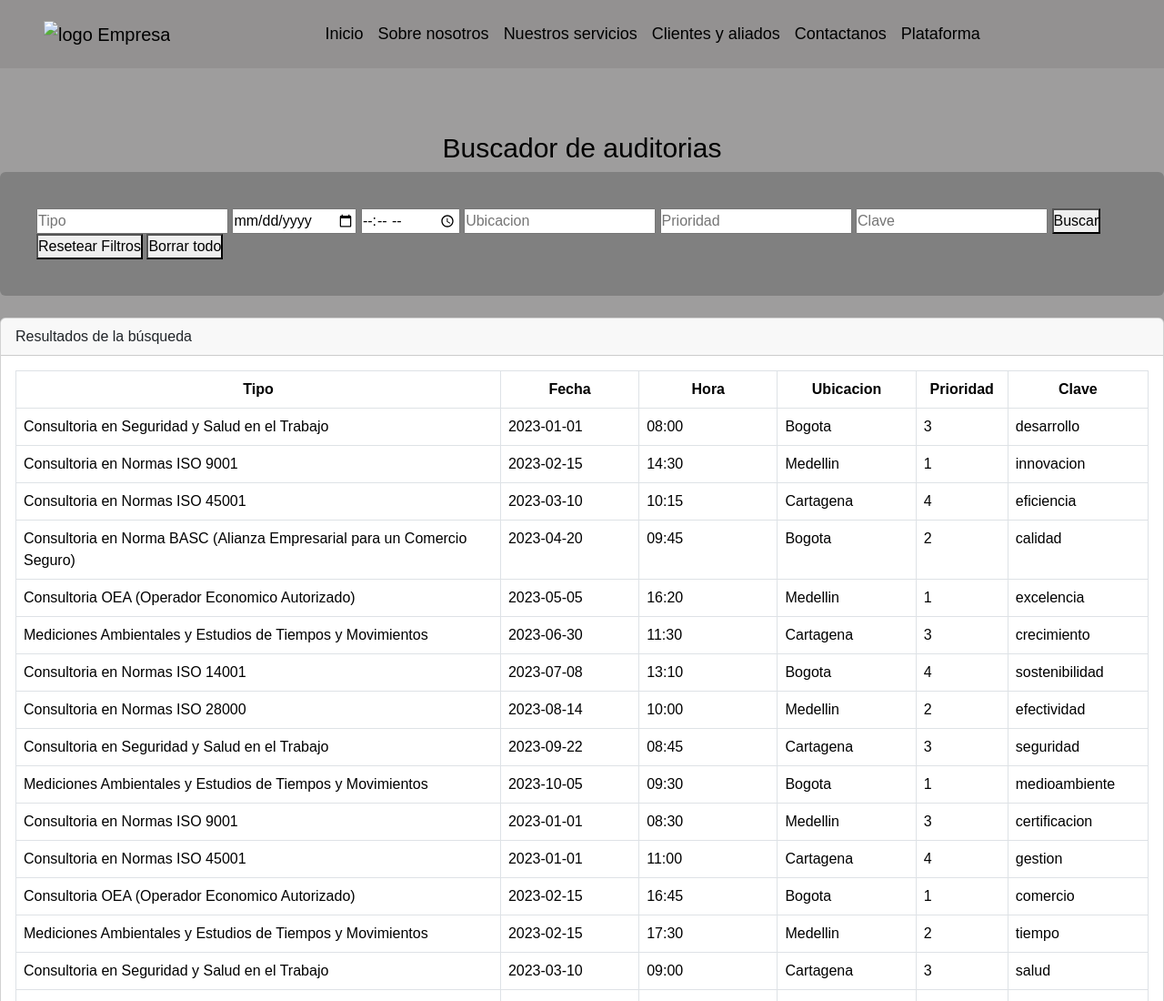
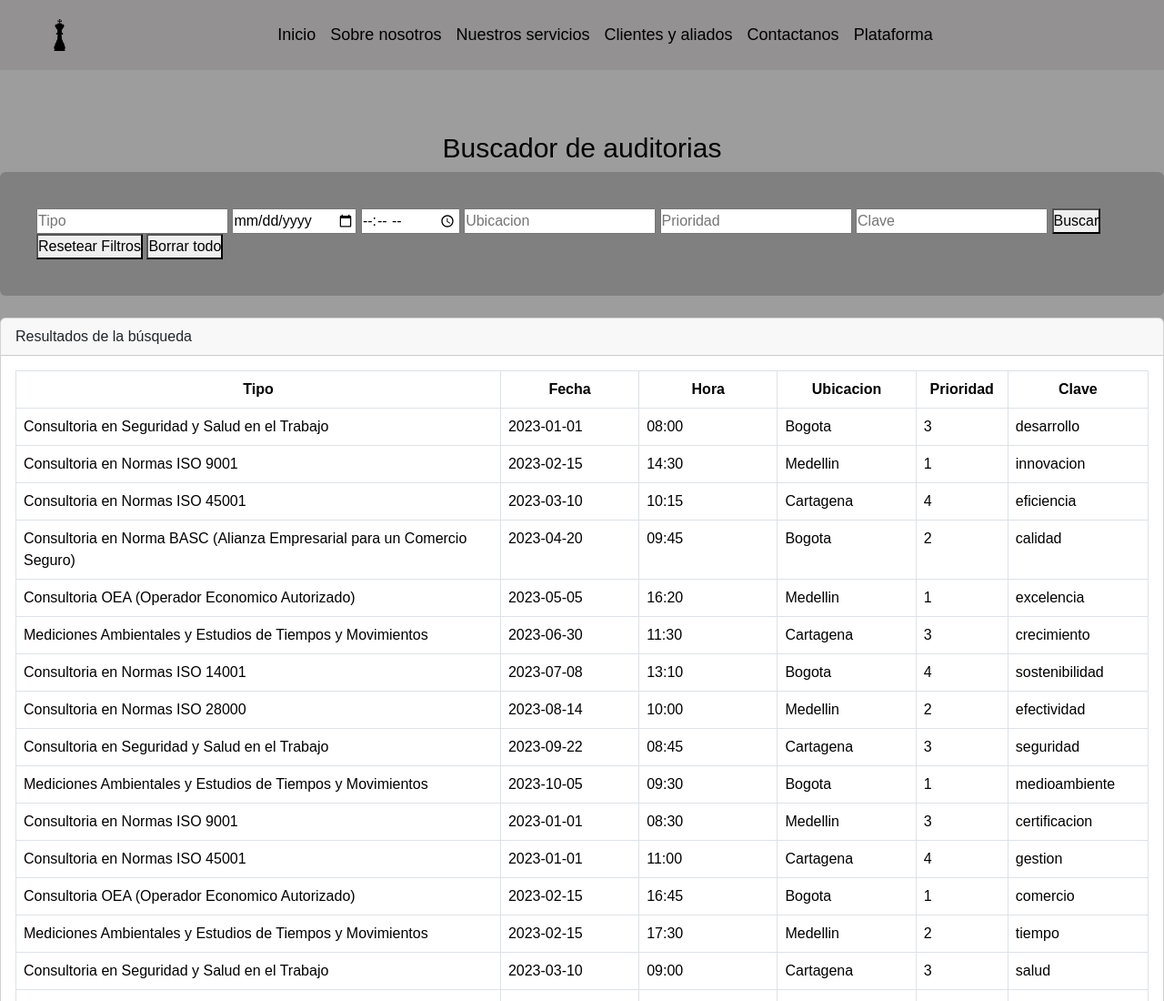
Before and after one commit to joseCamargo12/proyecto_final, a plain HTML site: page pages/plataforma.html in a window 1280 px wide. Shown: the top 1100 px of the page at 91% size. Drawn offline with nearby package versions, Linux system fonts and the light colour scheme; files that its build step writes are made by us from their sources; the site is published under a folder, as on GitHub Pages, so addresses that start at the root find nothing; a web font is replaced by a local one.

Commit message:
arreglando un link

```diff
--- a/pages/plataforma.html
+++ b/pages/plataforma.html
@@ -24,7 +24,7 @@
     <header class="navbar fixed-top navbar-expand-lg navbar-light py-3" id="mainNav">
         <div class="container-fluid px-4 px-lg-5">
             <a class="navbar-brand" href="index.html">
-                <img class="logo" src="/img/favicon.png" alt="logo Empresa" />
+                <img class="logo" src="../img/favicon.png" alt="logo Empresa" />
             </a>
             <button class="navbar-toggler" type="button" data-bs-toggle="collapse" data-bs-target="#navbarNav"
                 aria-controls="navbarNav" aria-expanded="false" aria-label="Toggle navigation">
```
